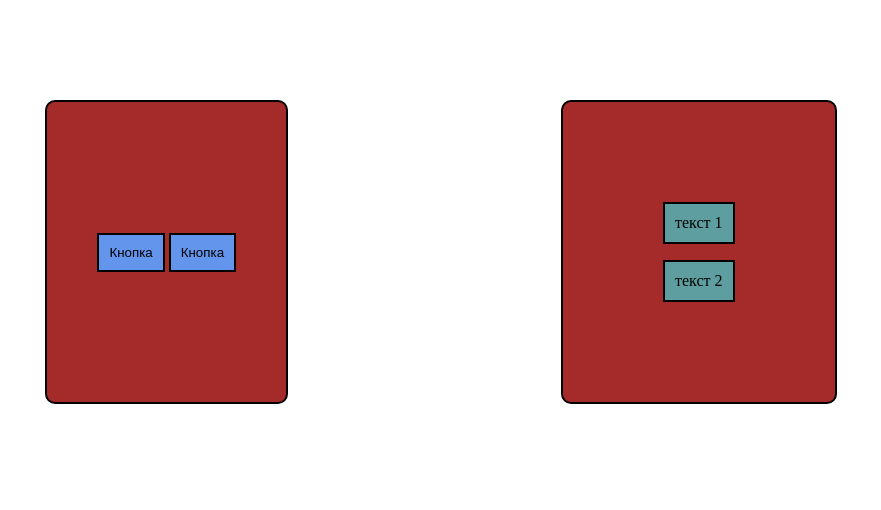
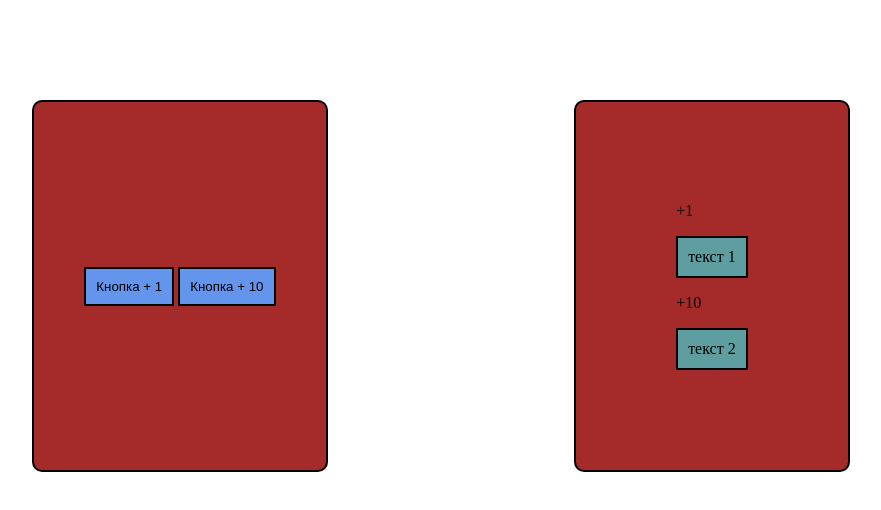
Before and after one commit to maxchernyakovich/project_3, a plain HTML site: page src/index.html in a window 1280 px wide. Shown: the whole page, without its empty margins (199-1080 px from the left). Drawn offline with Linux system fonts and the light colour scheme.

Commit message:
second commit

```diff
--- a/src/index.html
+++ b/src/index.html
@@ -11,14 +11,16 @@
      <section class="wrapper">
           <div class="left">
                <div class="left_inside">
-                    <button class="btn_1">Кнопка</button>
-                    <button class="btn_2">Кнопка</button>
+                    <button class="btn_1">Кнопка + 1</button>
+                    <button class="btn_2">Кнопка + 10</button>
                </div>
           </div>
 
           <div class="right">
                <div class="right_inside">
+                    <p>+1</p>
                     <p class="text_1">текст 1</p>
+                    <p>+10</p>
                     <p class="text_2">текст 2</p>
                </div>
           </div>
```
